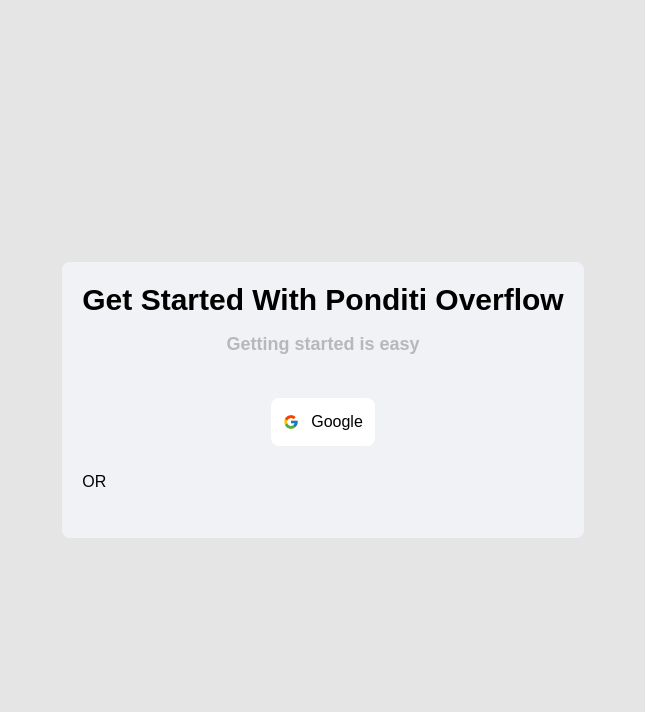
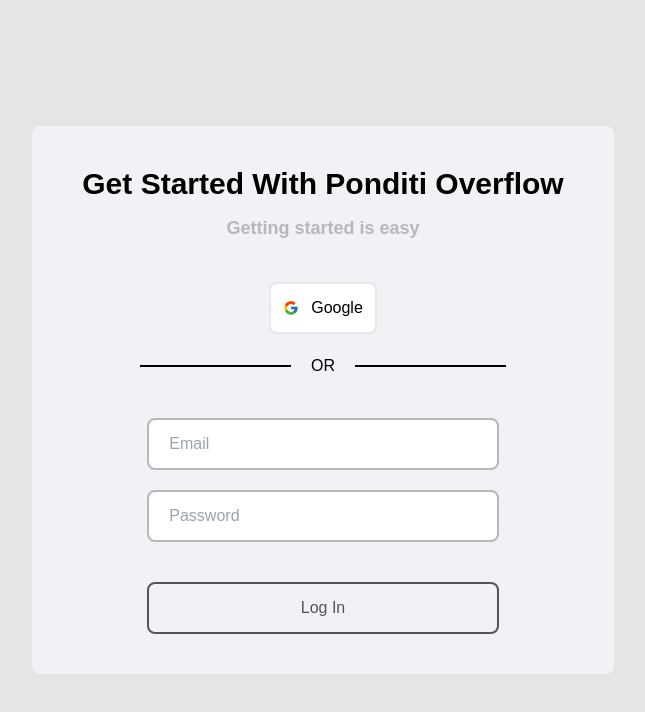
Before and after one commit to Byte-Walker/ponditi-overflow-fr, a React (Create React App) app: page / in a window 1280 px wide. Shown: the top 712 px of the page, without its empty margins (317-962 px from the left). Built offline with nearby package versions, Linux system fonts and the light colour scheme.

Commit message:
login page design implimented

```diff
--- a/src/Page/Login/Login.jsx
+++ b/src/Page/Login/Login.jsx
@@ -1,24 +1,41 @@
 import React from "react";
 import { FcGoogle } from "react-icons/fc";
+import { centerXY, input, transition } from "../../components/tailwindClass";
 
 const Login = () => {
   return (
-    <section className="bg-[#E5E5E5] min-h-screen flex justify-center items-center">
-      <div className="bg-[#F0F2F5] p-5 rounded-lg">
+    // * main container * //
+    <section className={`bg-[#E5E5E5] min-h-screen ${centerXY} md:p-0 p-5`}>
+      {/* Card */}
+      <div className="bg-[#F0F2F5] p-10 rounded-lg">
         <h1 className="text-3xl font-semibold capitalize text-center mb-3">
           Get started with Ponditi Overflow
         </h1>
         <p className="text-center text-[#B7B8B9] text-lg mb-10 font-semibold">
           Getting started is easy
         </p>
-        <button className="bg-[#FFFFFF] p-3 rounded-lg flex items-center justify-center gap-3 mx-auto">
+        {/* button for login with google */}
+        <button
+          className={`bg-[#FFFFFF] p-3 rounded-lg border-2  gap-3 mx-auto ${centerXY} hover:scale-105 hover:border-[#20DC49] ${transition}`}
+        >
           <FcGoogle /> Google
         </button>
-        <div className="">
-          <div className="">&nbsp;</div>
+        {/* separator */}
+        <div className={`${centerXY} mt-5 gap-5`}>
+          <div className="h-[2px] w-[30%] bg-black">&nbsp;</div>
           <div className="">OR</div>
-          <div className="">&nbsp;</div>
+          <div className="h-[2px] w-[30%] bg-black">&nbsp;</div>
         </div>
+        {/* login form */}
+        <form className="w-[70%] block mx-auto mt-10">
+          <input type="text" className={`${input} mb-5`} placeholder="Email" />
+          <input type="password" className={`${input}`} placeholder="Password" />
+          <button
+            className={`w-full rounded-lg border-2 border-[#555] block mt-10 text-[#555] p-3 hover:scale-105 ${transition}`}
+          >
+            Log In
+          </button>
+        </form>
       </div>
     </section>
   );
--- /dev/null
+++ b/src/components/tailwindClass.js
@@ -0,0 +1,3 @@
+export const centerXY = `flex items-center justify-center`;
+export const input = `w-full border-2 border-[#B7B8B9] px-5 py-3 rounded-lg outline-none focus:border-[#20DC49]`;
+export const transition = `transition-all duration-300`;
```
